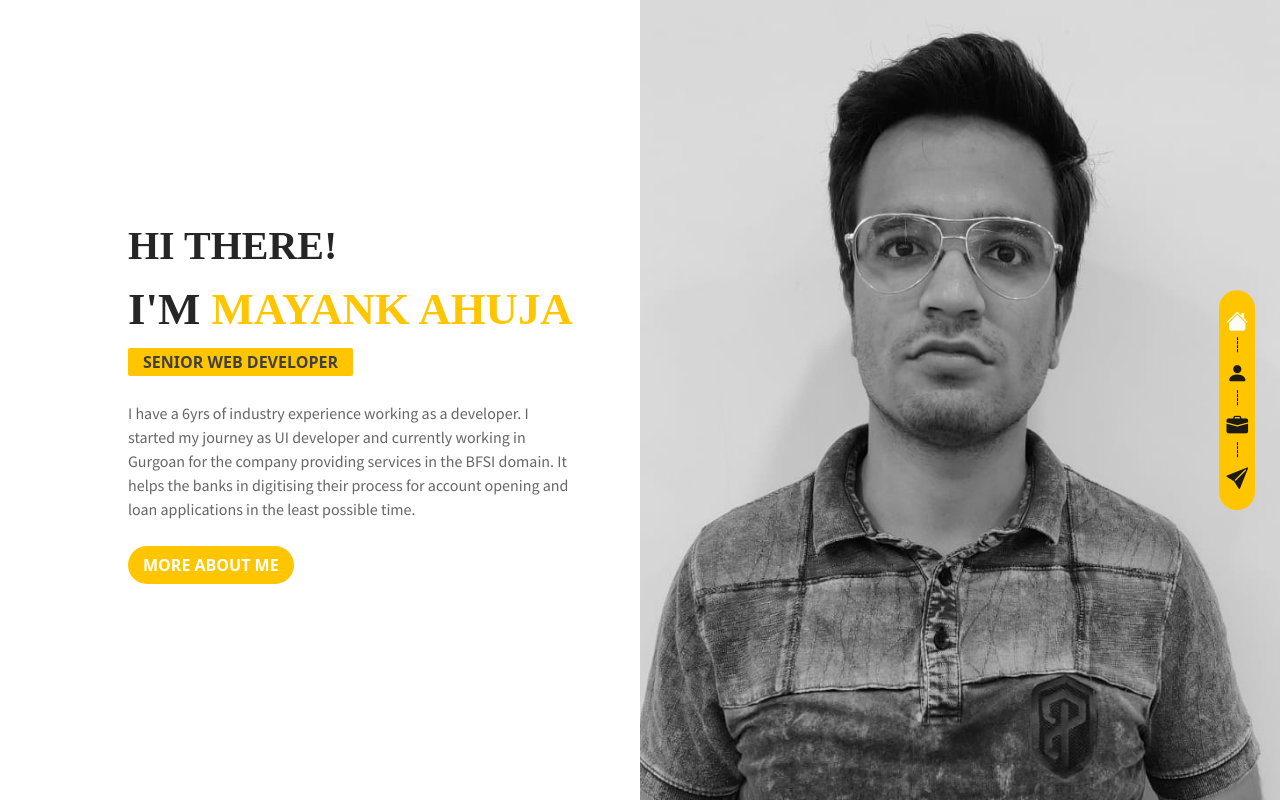
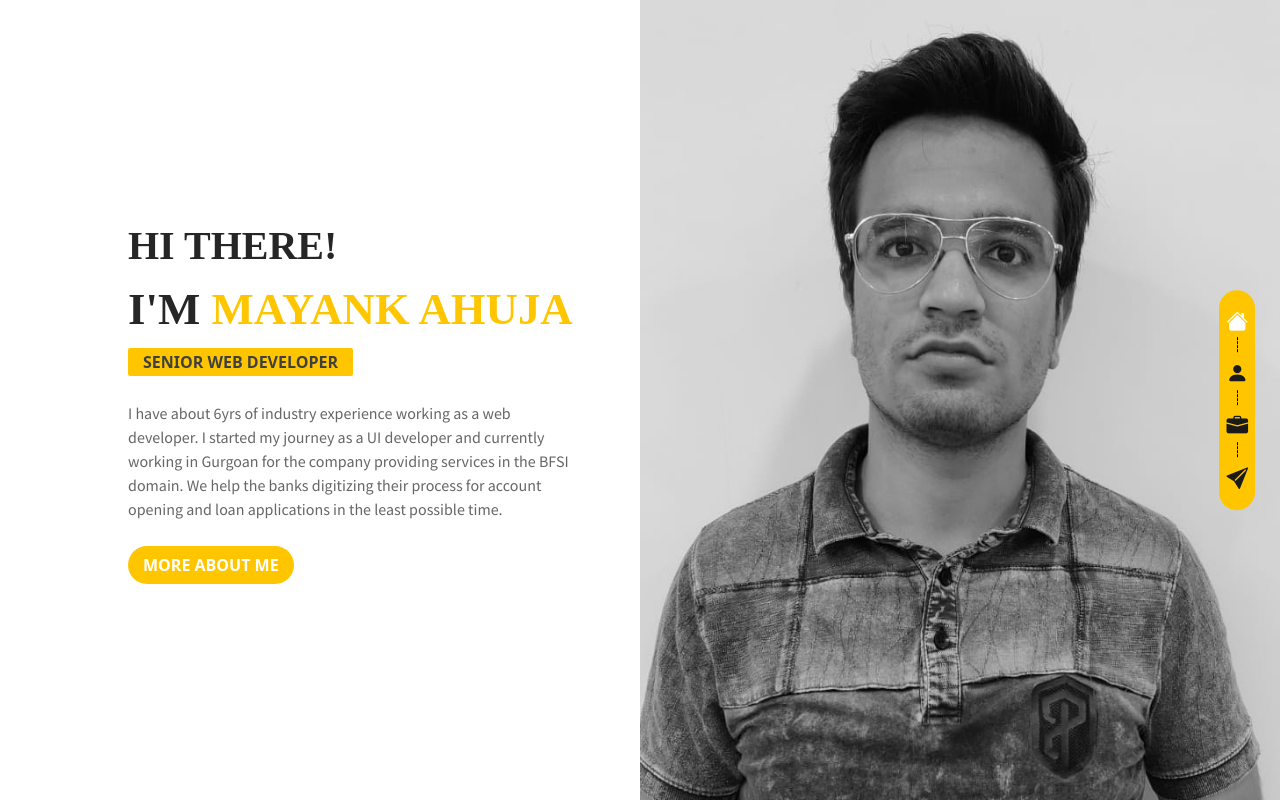
Before and after one commit to Mayank-Ahuja/portfolio, an Angular app: page /#/home in a window 1280 px wide. Built offline with nearby package versions, Linux system fonts and the light colour scheme; a web font is replaced by a local one.

Commit message:
updated home page content

```diff
--- a/src/app/home/home.component.html
+++ b/src/app/home/home.component.html
@@ -8,9 +8,10 @@
             <p class="greet">I'm <span class="name">Mayank Ahuja</span></p>
             <p id="designation">Senior Web Developer</p>
             <p id="intro">
-                I have a 6yrs of industry experience working as a developer. I started my journey as UI developer and currently
-                working in Gurgoan for the company  providing services in the BFSI domain. It helps the banks in digitising
-                their process for account opening and loan applications in the least possible time.
+                I have about 6yrs of industry experience working as a web developer.
+                I started my journey as a UI developer and currently working in Gurgoan for the company providing
+                services in the BFSI domain. We help the banks digitizing their process for account opening and
+                loan applications in the least possible time.
             </p>
             <a routerLink="/more-info/about-me" id="know_more">More About Me</a>
         </div>
```
